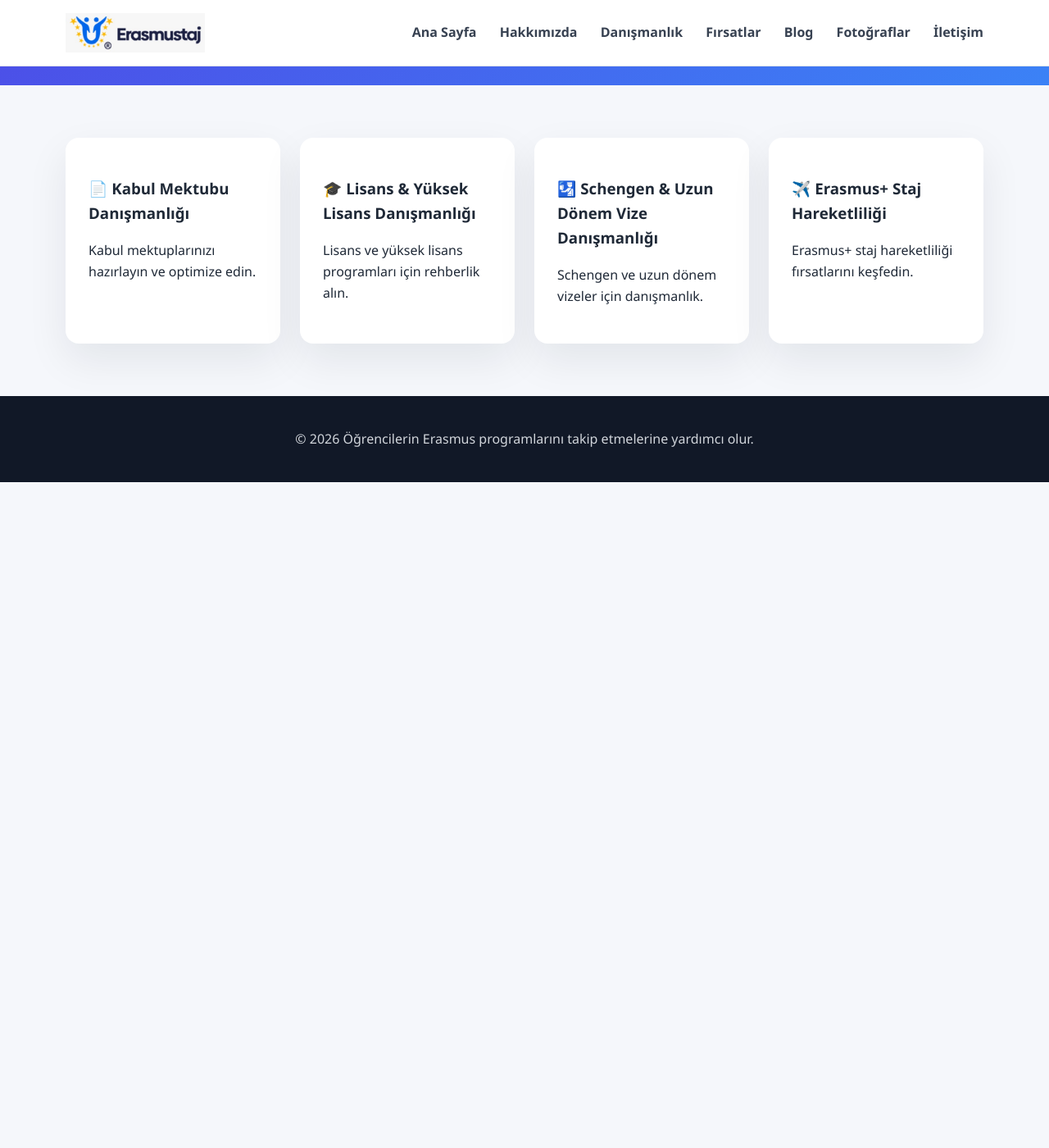
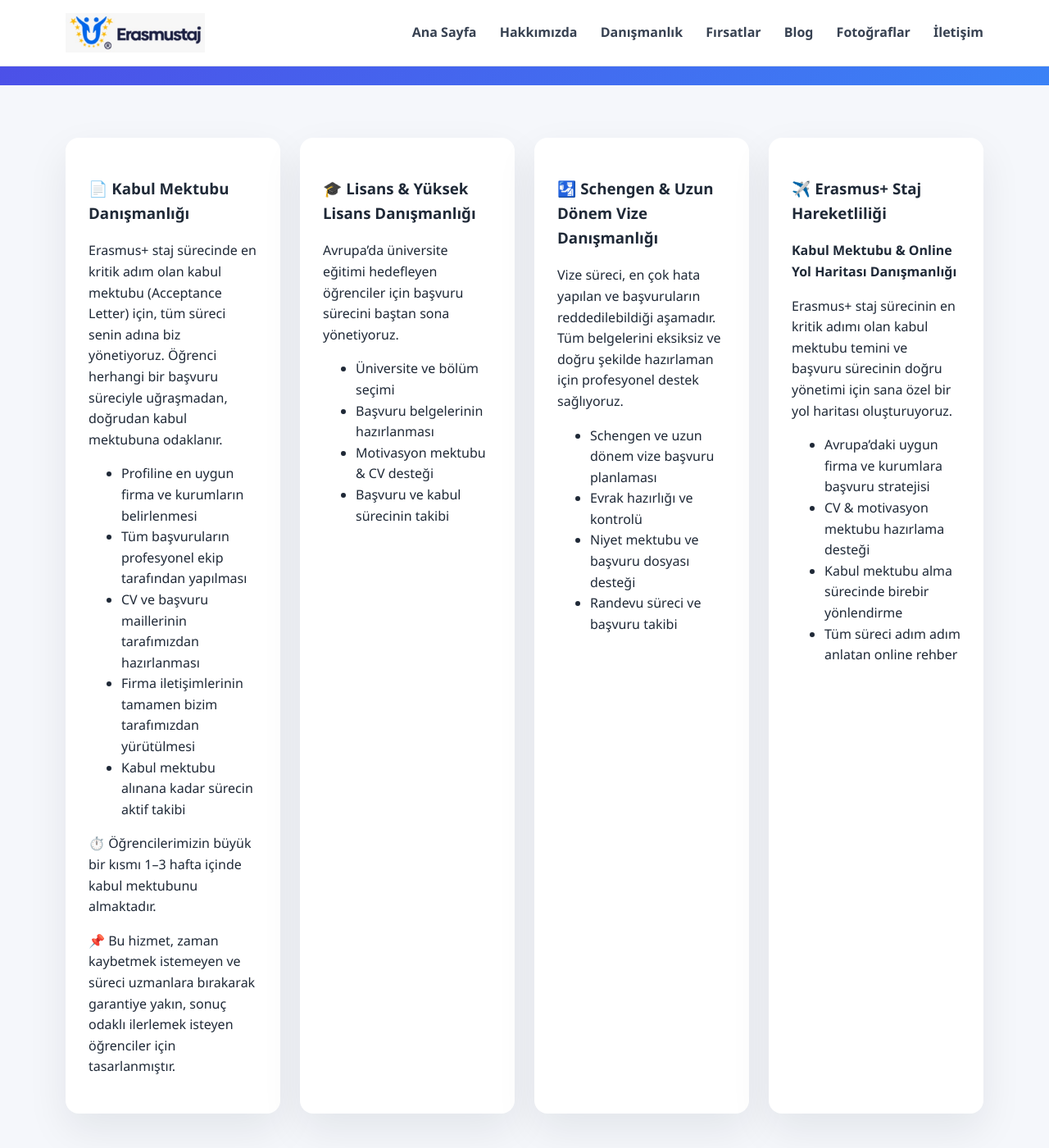
Before and after one commit to aliemir-dl/erasmusStaj, a Jekyll site: the page built from docs/consulting.md, in a window 1280 px wide and 1400 px high, scrolled down 270 px. Shown: the whole window at 82% size. Built offline with Jekyll 4.4.1, drawn with Linux system fonts in a browser that asks for light colours; before the commit the page ends 900 px from its top, so only the background shows below that.

Commit message:
Add detailed texts to consultancy sections

```diff
--- a/docs/consulting.md
+++ b/docs/consulting.md
@@ -16,19 +16,47 @@ title: Danışmanlık
     <div class="container card-grid">
         <article class="card">
             <h3>📄 Kabul Mektubu Danışmanlığı</h3>
-            <p>Kabul mektuplarınızı hazırlayın ve optimize edin.</p>
+            <p>Erasmus+ staj sürecinde en kritik adım olan kabul mektubu (Acceptance Letter) için, tüm süreci senin adına biz yönetiyoruz. Öğrenci herhangi bir başvuru süreciyle uğraşmadan, doğrudan kabul mektubuna odaklanır.</p>
+            <ul>
+                <li>Profiline en uygun firma ve kurumların belirlenmesi</li>
+                <li>Tüm başvuruların profesyonel ekip tarafından yapılması</li>
+                <li>CV ve başvuru maillerinin tarafımızdan hazırlanması</li>
+                <li>Firma iletişimlerinin tamamen bizim tarafımızdan yürütülmesi</li>
+                <li>Kabul mektubu alınana kadar sürecin aktif takibi</li>
+            </ul>
+            <p>⏱️ Öğrencilerimizin büyük bir kısmı 1–3 hafta içinde kabul mektubunu almaktadır.</p>
+            <p>📌 Bu hizmet, zaman kaybetmek istemeyen ve süreci uzmanlara bırakarak garantiye yakın, sonuç odaklı ilerlemek isteyen öğrenciler için tasarlanmıştır.</p>
         </article>
         <article class="card">
             <h3>🎓 Lisans & Yüksek Lisans Danışmanlığı</h3>
-            <p>Lisans ve yüksek lisans programları için rehberlik alın.</p>
+            <p>Avrupa’da üniversite eğitimi hedefleyen öğrenciler için başvuru sürecini baştan sona yönetiyoruz.</p>
+            <ul>
+                <li>Üniversite ve bölüm seçimi</li>
+                <li>Başvuru belgelerinin hazırlanması</li>
+                <li>Motivasyon mektubu & CV desteği</li>
+                <li>Başvuru ve kabul sürecinin takibi</li>
+            </ul>
         </article>
         <article class="card">
             <h3>🛂 Schengen & Uzun Dönem Vize Danışmanlığı</h3>
-            <p>Schengen ve uzun dönem vizeler için danışmanlık.</p>
+            <p>Vize süreci, en çok hata yapılan ve başvuruların reddedilebildiği aşamadır. Tüm belgelerini eksiksiz ve doğru şekilde hazırlaman için profesyonel destek sağlıyoruz.</p>
+            <ul>
+                <li>Schengen ve uzun dönem vize başvuru planlaması</li>
+                <li>Evrak hazırlığı ve kontrolü</li>
+                <li>Niyet mektubu ve başvuru dosyası desteği</li>
+                <li>Randevu süreci ve başvuru takibi</li>
+            </ul>
         </article>
         <article class="card">
             <h3>✈️ Erasmus+ Staj Hareketliliği</h3>
-            <p>Erasmus+ staj hareketliliği fırsatlarını keşfedin.</p>
+            <p><strong>Kabul Mektubu & Online Yol Haritası Danışmanlığı</strong></p>
+            <p>Erasmus+ staj sürecinin en kritik adımı olan kabul mektubu temini ve başvuru sürecinin doğru yönetimi için sana özel bir yol haritası oluşturuyoruz.</p>
+            <ul>
+                <li>Avrupa’daki uygun firma ve kurumlara başvuru stratejisi</li>
+                <li>CV & motivasyon mektubu hazırlama desteği</li>
+                <li>Kabul mektubu alma sürecinde birebir yönlendirme</li>
+                <li>Tüm süreci adım adım anlatan online rehber</li>
+            </ul>
         </article>
     </div>
 </section>
```
